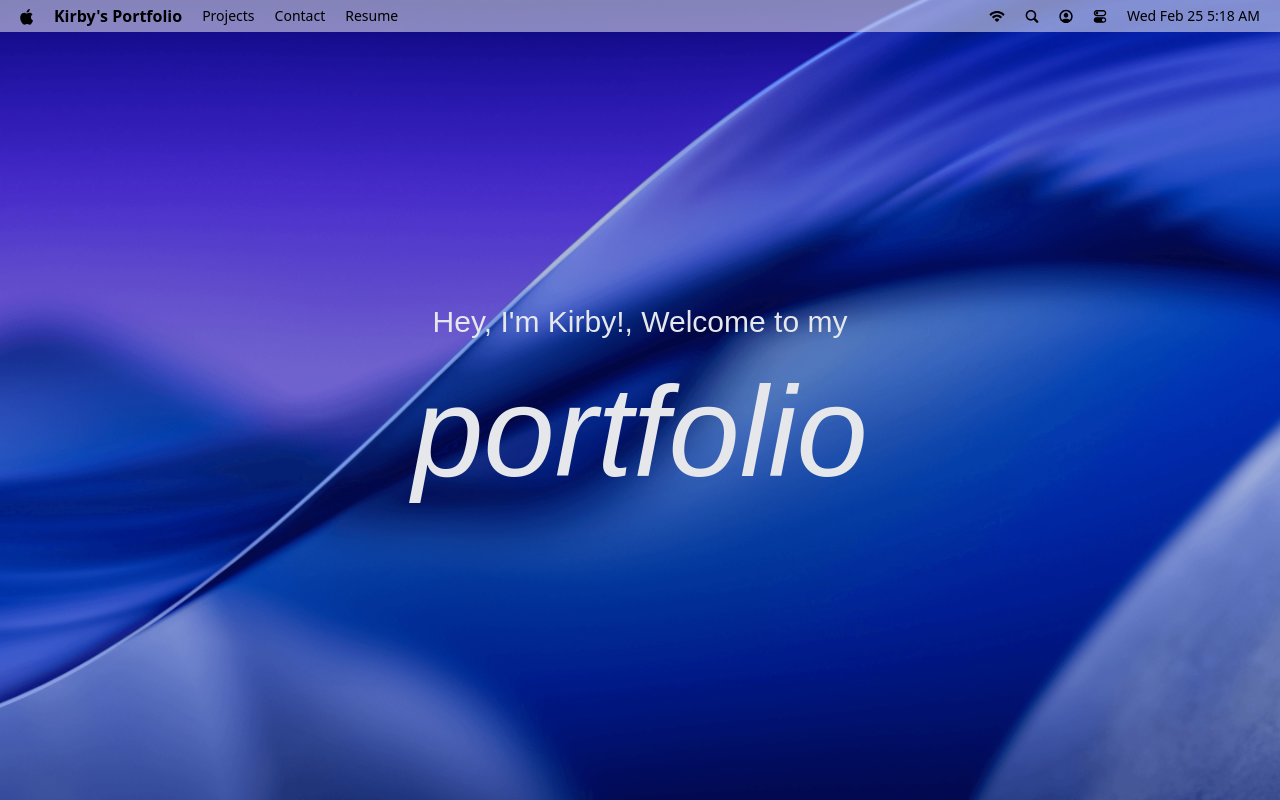
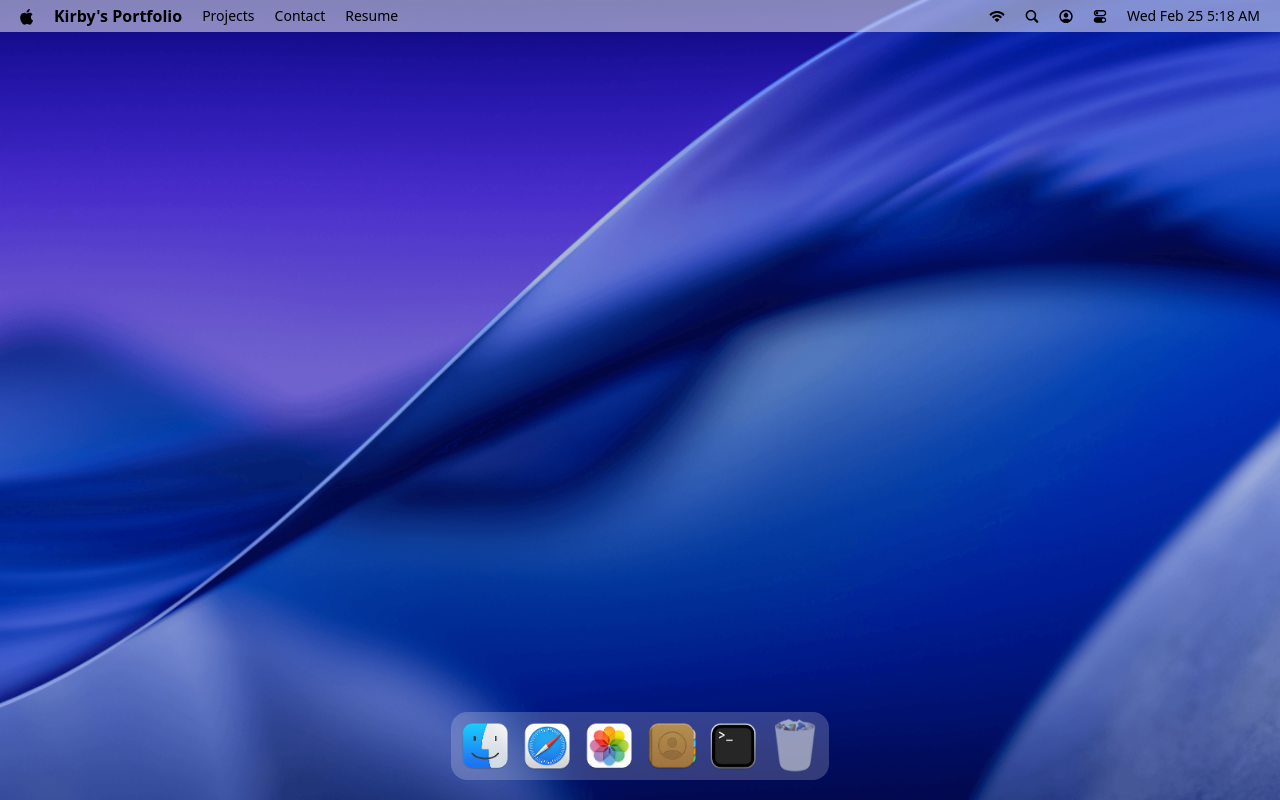
Before and after one commit to KerbsD/portfolio, a Next.js app: page / in a window 1280 px wide. Built offline with nearby package versions, Linux system fonts and the light colour scheme; a web font is replaced by a local one.

Commit message:
Add Dock module with tooltip functionality and GSAP animations; update dependencies in package.json and package-lock.json

```diff
--- a/package.json
+++ b/package.json
@@ -16,6 +16,7 @@
     "next": "16.1.6",
     "react": "19.2.3",
     "react-dom": "19.2.3",
+    "react-tooltip": "^5.30.0",
     "zustand": "^5.0.11"
   },
   "devDependencies": {
--- a/src/modules/Dock/Dock.tsx
+++ b/src/modules/Dock/Dock.tsx
@@ -1,12 +1,13 @@
-import { useRef } from "react";
 import { dockApps } from "@/constants";
+import useDock from "./useDock";
+import { Tooltip } from "react-tooltip";
 
 function Dock() {
-  const dockRef = useRef<HTMLDivElement>(null);
+  const { toggleApp, dockRef } = useDock();
 
   return (
     <section id="dock">
-      <div ref={dockRef}>
+      <div ref={dockRef} className="dock-container">
         {dockApps.map(({ id, name, icon, canOpen }) => (
           <div key={id} className="relative flex justify-center">
             <button
@@ -17,10 +18,19 @@
               data-tooltip-content={name}
               data-tooltip-delay-show={150}
               disabled={!canOpen}
-              onClick={() => {}}
-            ></button>
+              onClick={() => toggleApp({ id, canOpen })}
+            >
+              <img
+                src={`/images/${icon}`}
+                alt={name}
+                loading="lazy"
+                className={canOpen ? "" : "opacity-60"}
+              />
+            </button>
           </div>
         ))}
+
+        <Tooltip id="dock-tooltip" place="top" className="tooltip" />
       </div>
     </section>
   );
--- /dev/null
+++ b/src/modules/Dock/useDock.tsx
@@ -0,0 +1,68 @@
+import { useRef } from "react";
+import gsap from "gsap";
+import { useGSAP } from "@gsap/react";
+
+function useDock() {
+  const dockRef = useRef<HTMLDivElement>(null);
+
+  const toggleApp = (app: any) => {};
+
+  useGSAP(() => {
+    const dock = dockRef.current;
+
+    if (!dock) return;
+
+    const icons = dock?.querySelectorAll(".dock-icon");
+
+    const animateIcons = (mouseX: any) => {
+      const { left } = dock.getBoundingClientRect();
+
+      icons.forEach((icon) => {
+        const { left: iconLeft, width } = icon.getBoundingClientRect();
+        const center = iconLeft - left + width / 2;
+        const distance = Math.abs(mouseX - center);
+
+        const intensity = Math.exp(-(distance ** 2) / 20000);
+
+        gsap.to(icon, {
+          scale: 1 + 0.25 * intensity,
+          y: -15 * intensity,
+          duration: 0.2,
+          ease: "power1.out",
+        });
+      });
+    };
+
+    const handleMouseMove = (e: MouseEvent) => {
+      const { left } = dock.getBoundingClientRect();
+
+      animateIcons(e.clientX - left);
+    };
+
+    const resetIcons = () => {
+      icons.forEach(() => {
+        gsap.to(icons, {
+          scale: 1,
+          y: 0,
+          duration: 0.3,
+          ease: "power1.out",
+        });
+      });
+    };
+
+    dock.addEventListener("mousemove", handleMouseMove);
+    dock.addEventListener("mouseleave", resetIcons);
+
+    return () => {
+      dock.removeEventListener("mousemove", handleMouseMove);
+      dock.removeEventListener("mouseleave", resetIcons);
+    };
+  }, []);
+
+  return {
+    dockRef,
+    toggleApp,
+  };
+}
+
+export default useDock;
--- a/src/pages/index.tsx
+++ b/src/pages/index.tsx
@@ -1,11 +1,13 @@
 import Navbar from "@/modules/Navbar/Navbar";
-import Welcome from "@/modules/Welcome/Welcome";
+// import Welcome from "@/modules/Welcome/Welcome";
+import Dock from "@/modules/Dock/Dock";
 
 function index() {
   return (
     <main>
       <Navbar />
-      <Welcome />
+      {/* <Welcome /> */}
+      <Dock />
     </main>
   );
 }
```
Also changed, not shown: public/images/trash.png, 1 other file (tests, documents, lock files or other folders).
